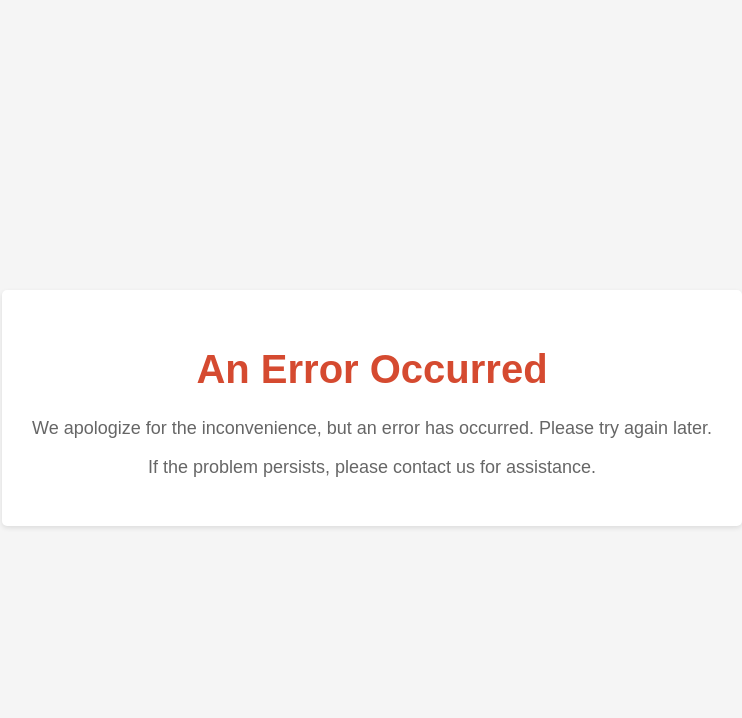
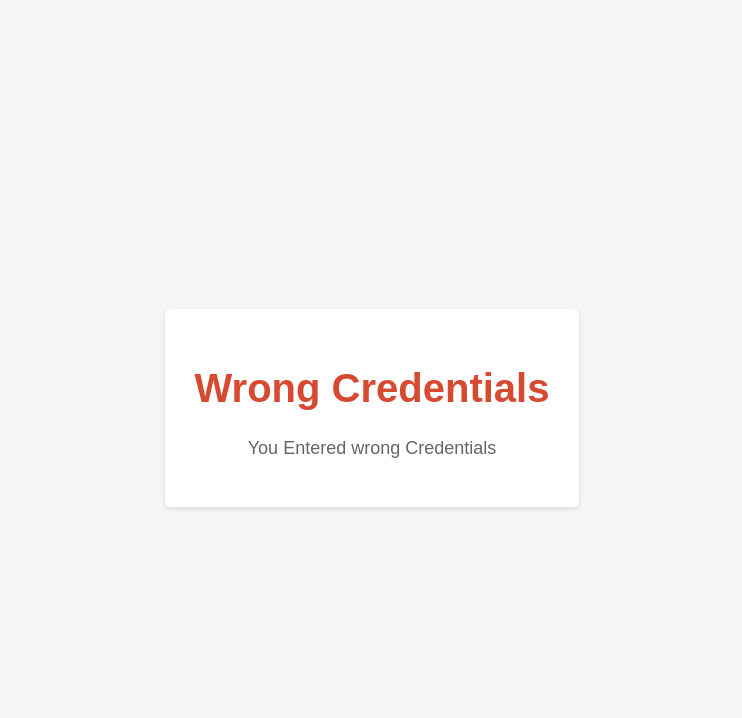
Before and after one commit to p3anv/signupForm, a Node server app: page /error in a window 1280 px wide. Shown: the top 718 px of the page, without its empty margins (268-1010 px from the left). Run offline with Node 20, Linux system fonts and the light colour scheme; some libraries are stand-ins or nearby versions.

Commit message:
corrected wrong credential message

```diff
--- a/views/error.ejs
+++ b/views/error.ejs
@@ -39,9 +39,8 @@
 </head>
 <body>
   <div class="error-container">
-    <h1>An Error Occurred</h1>
-    <p>We apologize for the inconvenience, but an error has occurred. Please try again later.</p>
-    <p>If the problem persists, please contact us for assistance.</p>
+    <h1>Wrong Credentials</h1>
+    <p>You Entered wrong Credentials</p>
   </div>
 </body>
 </html>
```
